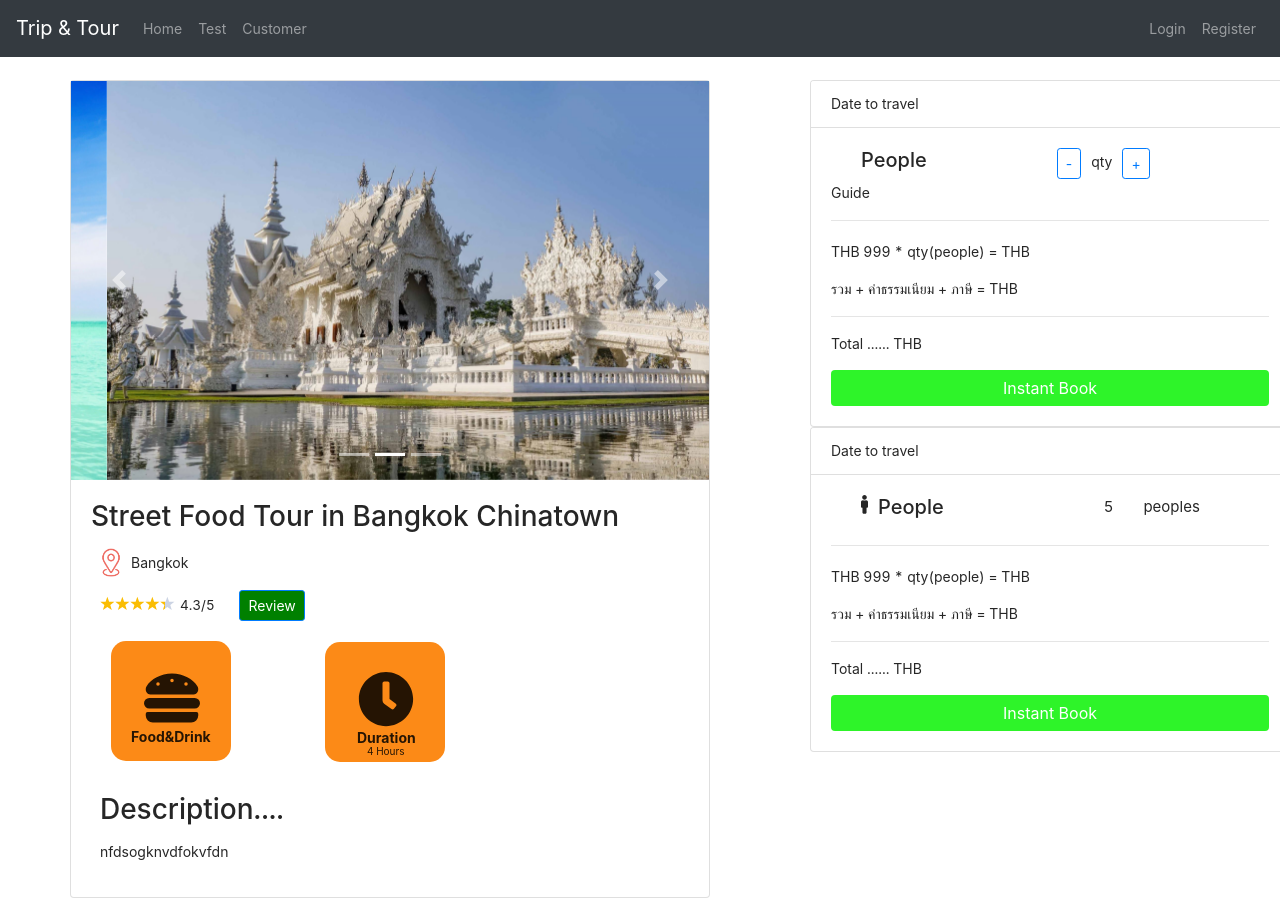
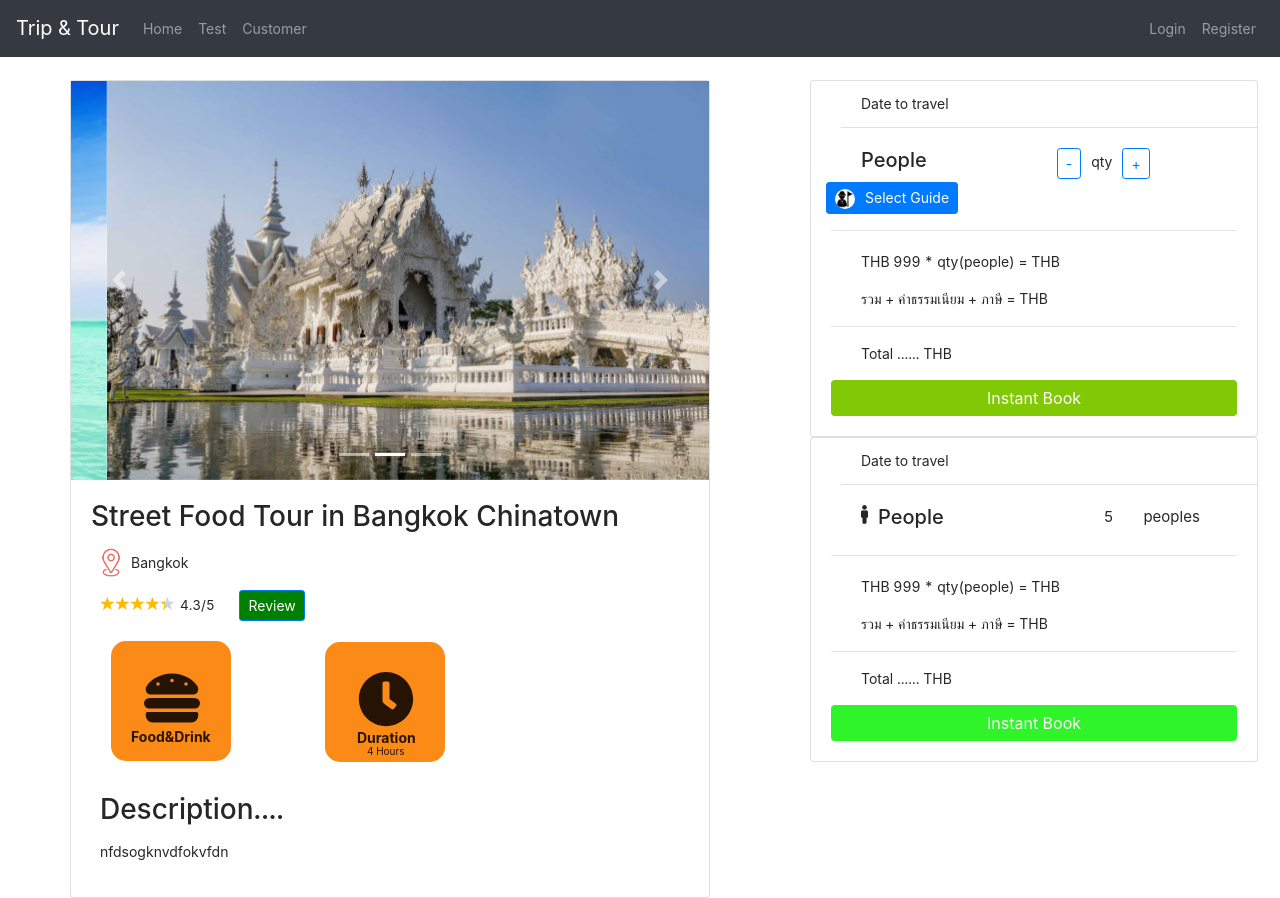
Before and after one commit to GominP/trip-tour-frontend, a React (Create React App) app: page /MainPage/DetailTrip in a window 1280 px wide. Built offline with nearby package versions, Linux system fonts and the light colour scheme.

Commit message:
delete tag div

```diff
--- a/src/MainPage/DetailTrip.js
+++ b/src/MainPage/DetailTrip.js
@@ -1,10 +1,11 @@
 import 'bootstrap/dist/css/bootstrap.min.css';
 import React, { useEffect, useState } from "react";
 import Select from 'react-select'
-import { Container, Col, Row, Carousel, Card, Form, Button, FormGroup, useAccordionToggle } from 'react-bootstrap'
+import { Container, Col, Row, Carousel, Card, Form, Button, FormGroup, Modal, useAccordionToggle, Nav } from 'react-bootstrap'
 import slide1 from '../img/h1.jpg';
 import slide2 from '../img/h2.jpg';
 import slide3 from '../img/h3.jpg';
+import GuideIcon from '../img/GuideIcon.png';
 import ReactRoundedImage from "react-rounded-image";
 import { Tab, Tabs, TabContainer, TabPane } from 'react-bootstrap'
 import '../MainPage/MainPageCss/detailtrip.css'
@@ -27,6 +28,15 @@ function DetailTrip(){
         { img: slide3}
 
     ];
+
+    const [showGuide, setShowGuide] = useState(false);
+    const handleGuideShow = () => setShowGuide(true)
+    const handleGuideClose = () => {
+        setShowGuide(false);
+    }
+
+
+
 
   return (
     <div >
@@ -111,8 +121,8 @@ function DetailTrip(){
                     <Col sm={4}>
                         <Row>
                             <Form className="CardBeforeBook">
-                                <Card style={{ width: '30rem'}}>
-                                    <Card.Header style={{backgroundColor:"#FFFFFF"}}>Date to travel</Card.Header>
+                                <Card style={{ width: '28rem'}}>
+                                    <Card.Header style={{backgroundColor:"#FFFFFF", marginLeft:"30px"}}>Date to travel</Card.Header>
                                     <Card.Body>
                                         <Form.Row style={{marginLeft:"30px"}}>
                                             <h5>People</h5>
@@ -122,16 +132,21 @@ function DetailTrip(){
                                                 <Button variant="outline-primary" size="sm" className="BtnPeople">+</Button>
                                             </div>
                                         </Form.Row>
-                                        <div>Guide</div>
+                                        <Form.Row>
+                                            <Button onClick={handleGuideShow} size="sm">
+                                                <img src={GuideIcon} style={{backgroundColor:"#FFFFFF", borderRadius:"100%", width:"20px", marginRight:"10px"}}/>
+                                                Select Guide
+                                            </Button>
+                                        </Form.Row>
                                         <hr></hr>
-                                        <div style={{marginTop:"20px"}}>
+                                        <div style={{marginTop:"20px", marginLeft:"30px"}}>
                                             THB 999 * qty(people) = THB
                                         </div>
-                                        <div style={{marginTop:"15px"}}>รวม + ค่าธรรมเนียม + ภาษี = THB</div>
+                                        <div style={{marginTop:"15px", marginLeft:"30px"}}>รวม + ค่าธรรมเนียม + ภาษี = THB</div>
                                         <hr></hr>
-                                        <div style={{marginTop:"15px"}}>Total ...... THB</div>
-                                        <div style={{marginTop:"15px"}}>
-                                            <Button style={{backgroundColor:"#2EF429", border:"none"}}block>Instant Book</Button>
+                                        <div style={{marginTop:"15px", marginLeft:"30px"}}>Total ...... THB</div>
+                                        <div style={{marginTop:"15px" }} >
+                                            <Button style={{backgroundColor:"#80c904", border:"none"}} block>Instant Book</Button>
                                         </div>
                                     </Card.Body>
                                 </Card>
@@ -139,22 +154,22 @@ function DetailTrip(){
                         </Row>
                         <Row>
                             <Form className="CardAfterBook">
-                                <Card style={{ width: '30rem'}}>
-                                    <Card.Header style={{backgroundColor:"#FFFFFF"}}>Date to travel</Card.Header>
+                                <Card style={{ width: '28rem'}}>
+                                    <Card.Header style={{backgroundColor:"#FFFFFF",marginLeft:"30px"}}>Date to travel</Card.Header>
                                     <Card.Body>
-                                        <Form.Row style={{marginLeft:"30px"}}>
+                                        <Form.Row style={{marginLeft:"30px",marginLeft:"30px"}}>
                                             <FontAwesomeIcon icon={faMale} size="lg" style={{marginRight:"10px"}}/>
                                             <h5>People</h5>
                                             <div style={{marginLeft:"160px", fontSize:"15px"}}> 5 </div>
                                             <div style={{marginLeft:"30px", fontSize:"15px"}}> peoples</div>
                                         </Form.Row>
                                             <hr></hr>
-                                            <div style={{marginTop:"20px"}}>
+                                            <div style={{marginTop:"20px", marginLeft:"30px"}}>
                                                 THB 999 * qty(people) = THB
                                             </div>
-                                            <div style={{marginTop:"15px"}}>รวม + ค่าธรรมเนียม + ภาษี = THB</div>
+                                            <div style={{marginTop:"15px", marginLeft:"30px"}}>รวม + ค่าธรรมเนียม + ภาษี = THB</div>
                                             <hr></hr>
-                                            <div style={{marginTop:"15px"}}>Total ...... THB</div>
+                                            <div style={{marginTop:"15px",marginLeft:"30px"}}>Total ...... THB</div>
                                             <div style={{marginTop:"15px"}}>
                                                 <Button style={{backgroundColor:"#2EF429", border:"none"}}block>Instant Book</Button>
                                             </div>
@@ -167,6 +182,23 @@ function DetailTrip(){
                 </Row>
             </Container>
         </div>
+        <Modal show={showGuide} onHide={handleGuideClose}>
+            <h2 style={{textAlign:"center",marginTop:"20px"}}>Select Guide</h2>
+            <Modal.Body>
+                <div className="horizontal-scroll-wrapper">
+                    <div className="card">
+                        dfngkldkl;fgm
+                    </div>
+                    <div className="card">
+                        dsgadsgsg
+                    </div>
+                    <div className="card">
+                        dsgasdgsdg
+                    </div>
+                </div>
+            </Modal.Body>
+
+        </Modal>
 
 
     </div>
--- a/src/MainPage/MainPageCss/detailtrip.css
+++ b/src/MainPage/MainPageCss/detailtrip.css
@@ -73,3 +73,25 @@
 .CardAfterBook{
     margin-left: -20px;
 }
+.horizontal-scroll-wrapper {
+    width: 376px;
+    height: 800px;
+    overflow-y: auto;
+    overflow-x: hidden;
+    transform: rotate(90deg);
+    transform-origin: right top;
+    transform: rotate(-90deg) translateY(-100px);
+    background-color: aqua;
+    scrollbar-width: none;
+}
+
+.horizontal-scroll-wrapper::-webkit-scrollbar {
+    display: none;
+}
+
+.horizontal-scroll-wrapper>.card {
+    transform: rotate(90deg);
+    width: 345px;
+    height: 345px;
+    margin: 10px;
+}
```
Also changed, not shown: src/img/GuideIcon.png (added).
